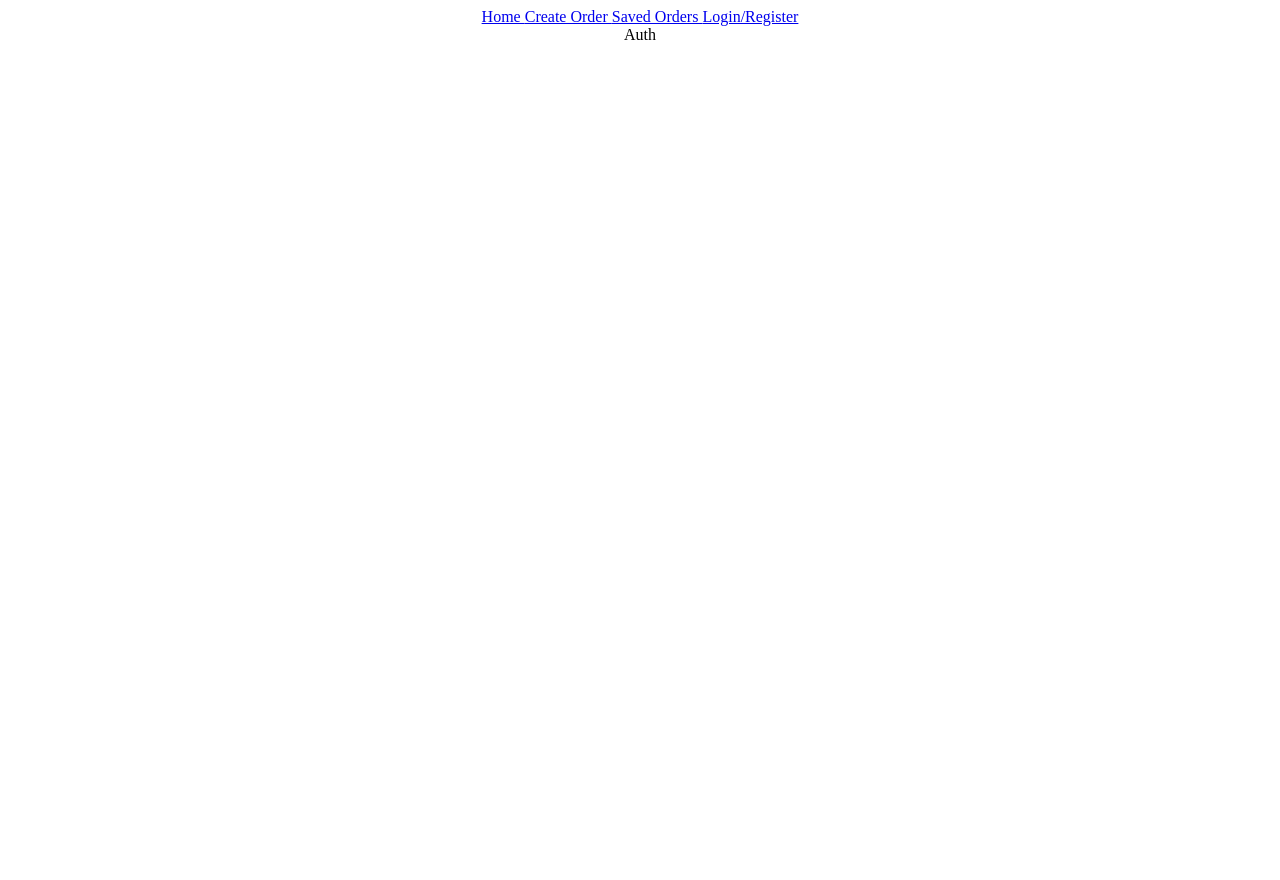
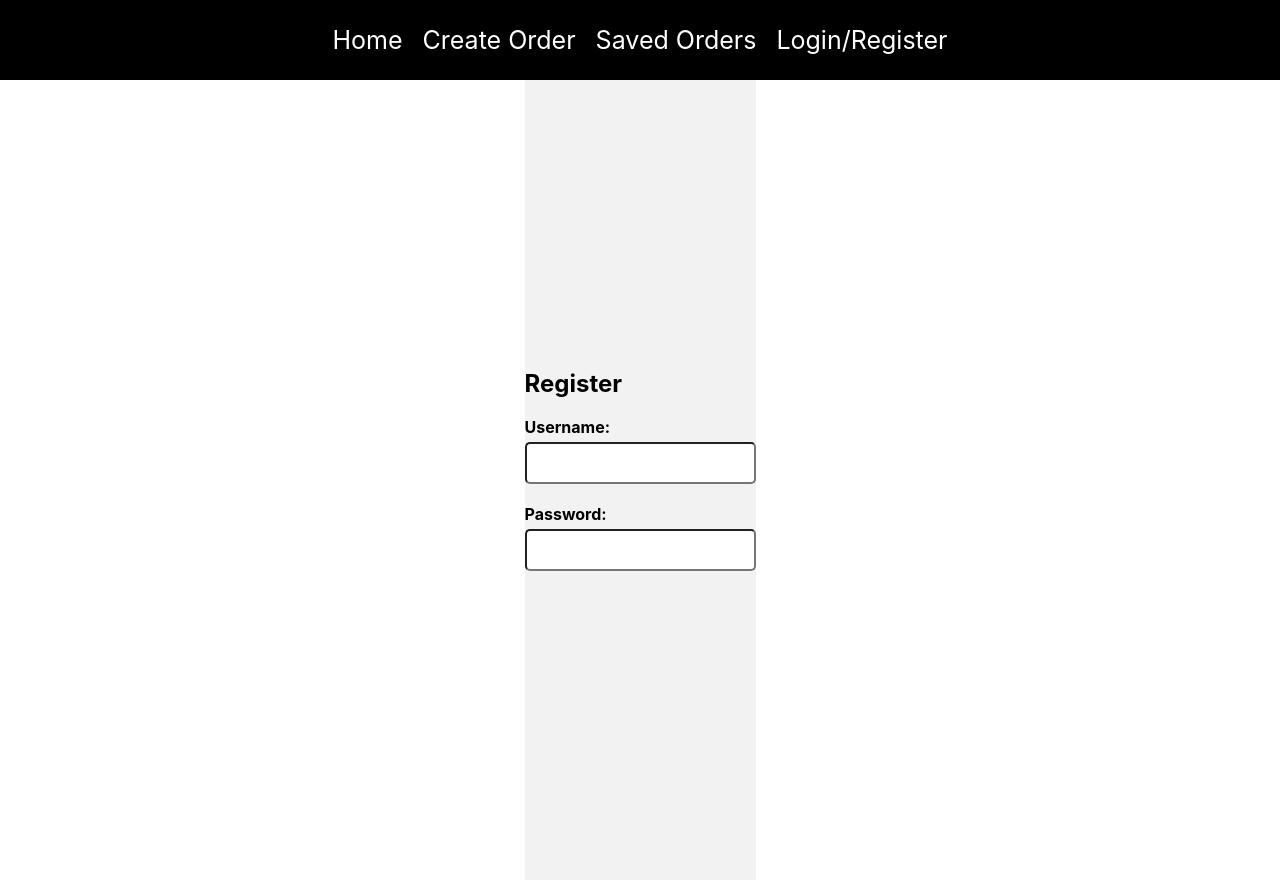
Before and after one commit to 877wrangler/OptionTrackerMERN-Client, a React (Create React App) app: page /auth in a window 1280 px wide. Before the commit the page ends 800 px from the top, so only its background shows below. Built offline with nearby package versions, Linux system fonts and the light colour scheme.

Commit message:
Introduce some CSS and register component

```diff
--- a/src/App.css
+++ b/src/App.css
@@ -1,39 +1,117 @@
 .App {
-  text-align: center;
+  display: flex;
+  flex-direction: column;
+  justify-content: center;
+  align-items: center;
+  font-family: -apple-system, BlinkMacSystemFont, "Segoe UI", Roboto, Oxygen,
+    Ubuntu, Cantarell, "Open Sans", "Helvetica Neue", sans-serif;
 }
 
-.App-logo {
-  height: 40vmin;
-  pointer-events: none;
+body {
+  margin: 0;
+  padding: 0;
 }
 
-
-@media (prefers-reduced-motion: no-preference) {
-  .App-logo {
-    animation: App-logo-spin infinite 20s linear;
-  }
+.auth {
+  display: flex;
+  justify-content: center;
+  align-items: center;
+  height: 100vh;
+  background-color: #f2f2f2;
 }
 
-.App-header {
-  background-color: #282c34;
-  min-height: 100vh;
+.auth-container {
   display: flex;
   flex-direction: column;
+  justify-content: center;
   align-items: center;
-  justify-content: center;
-  font-size: calc(10px + 2vmin);
-  color: white;
+  padding: 20px;
+  background-color: white;
+  border-radius: 5px;
+  box-shadow: 0 0 5px rgba(0, 0, 0, 0.1);
+  margin: 20px;
+  width: 400px;
 }
 
-.App-link {
-  color: #61dafb;
+.form-group {
+  display: flex;
+  flex-direction: column;
+  margin-bottom: 20px;
 }
 
-@keyframes App-logo-spin {
-  from {
-    transform: rotate(0deg);
-  }
-  to {
-    transform: rotate(360deg);
-  }
+label {
+  font-weight: bold;
+  margin-bottom: 5px;
 }
+
+input {
+  padding: 10px;
+  font-size: 16px;
+  border-radius: 5px;
+}
+
+.navbar {
+  margin: 0;
+  width: 100%;
+  height: 80px;
+  background-color: black;
+  display: flex;
+  justify-content: center;
+  align-items: center;
+  color: white;
+  text-decoration: none;
+}
+
+a {
+  color: white;
+  text-decoration: none;
+  margin: 10px;
+  font-size: 25px;
+}
+
+.create-recipe {
+  display: flex;
+  flex-direction: column;
+  justify-content: center;
+  align-items: center;
+  padding: 20px;
+  background-color: white;
+  border-radius: 5px;
+  box-shadow: 0 0 5px rgba(0, 0, 0, 0.1);
+  margin: 20px;
+  width: 400px;
+}
+.create-recipe form {
+  display: flex;
+  flex-direction: column;
+}
+ul {
+  list-style: none;
+  padding: 0;
+  margin: 0;
+}
+
+li {
+  border: 1px solid black;
+  padding: 10px;
+  margin-bottom: 10px;
+}
+
+h2 {
+  margin-top: 0;
+}
+
+img {
+  max-width: 100%;
+  height: auto;
+  margin-bottom: 10px;
+}
+
+img {
+  width: 400px;
+}
+
+p {
+  max-width: 400px;
+  font-size: 12px;
+}
--- a/src/pages/auth.js
+++ b/src/pages/auth.js
@@ -1,3 +1,42 @@
+import { useState } from "react";
+
 export const Auth = () => {
-    return <div> Auth </div>
+    return (
+    <div className="auth">
+        <Login />
+        <Register />
+    </div>
+    );
 };
+
+const Login = () => {
+
+};
+
+const Register = () => {
+
+    const [username, setUsername] = useState("")
+    const [password, setPassword] = useState("")
+
+    return (
+    <div>
+        <h2> Register </h2>
+        <div className="form-group">
+            <label htmlFor="username"> Username: </label>
+            <input
+                type="text"
+                id="username"
+                value={username}
+                onChange={(event) => setUsername(event.target.value)}/>
+        </div>
+        <div className="form-group">
+            <label htmlFor="password"> Password: </label>
+            <input
+                type="text"
+                id="password"
+                value={password}
+                onChange={(event) => setPassword(event.target.value)}/>
+        </div>
+    </div>
+    );
+};
```
